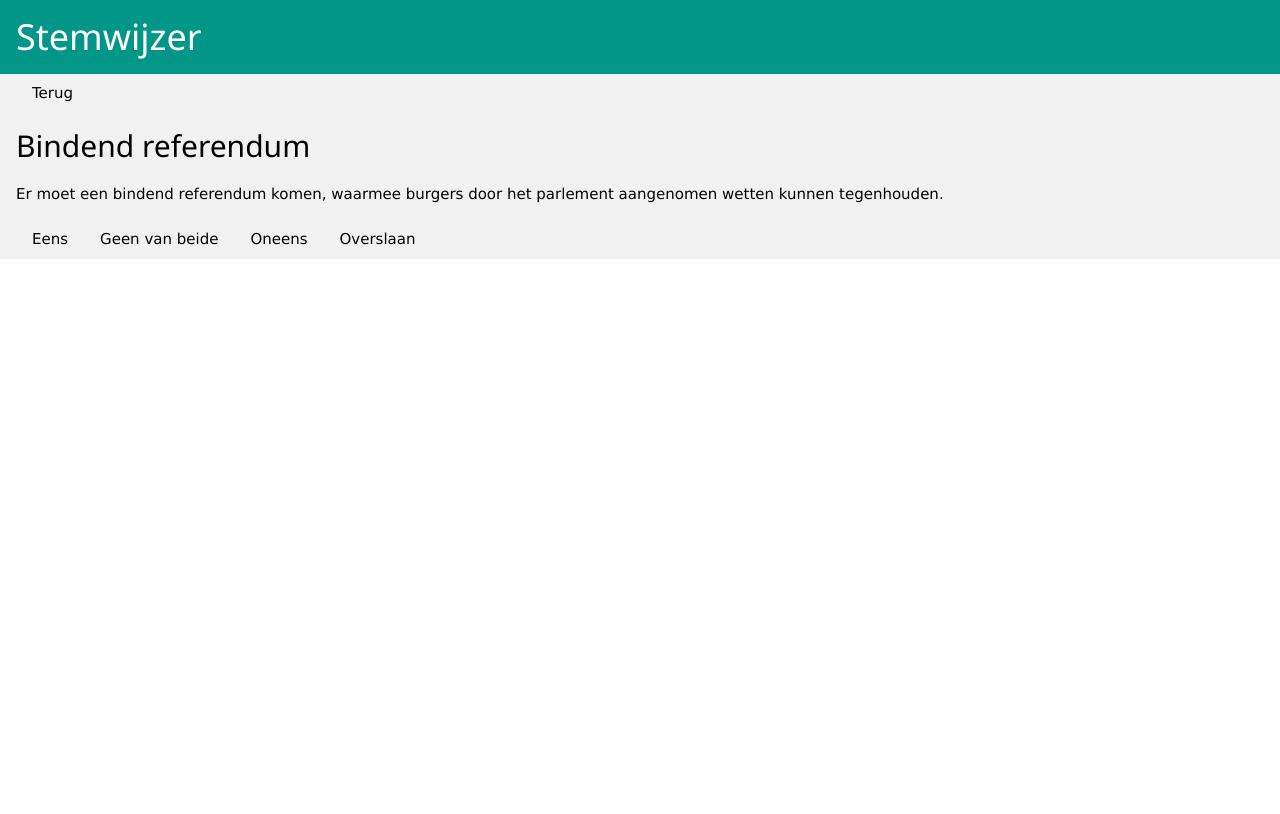
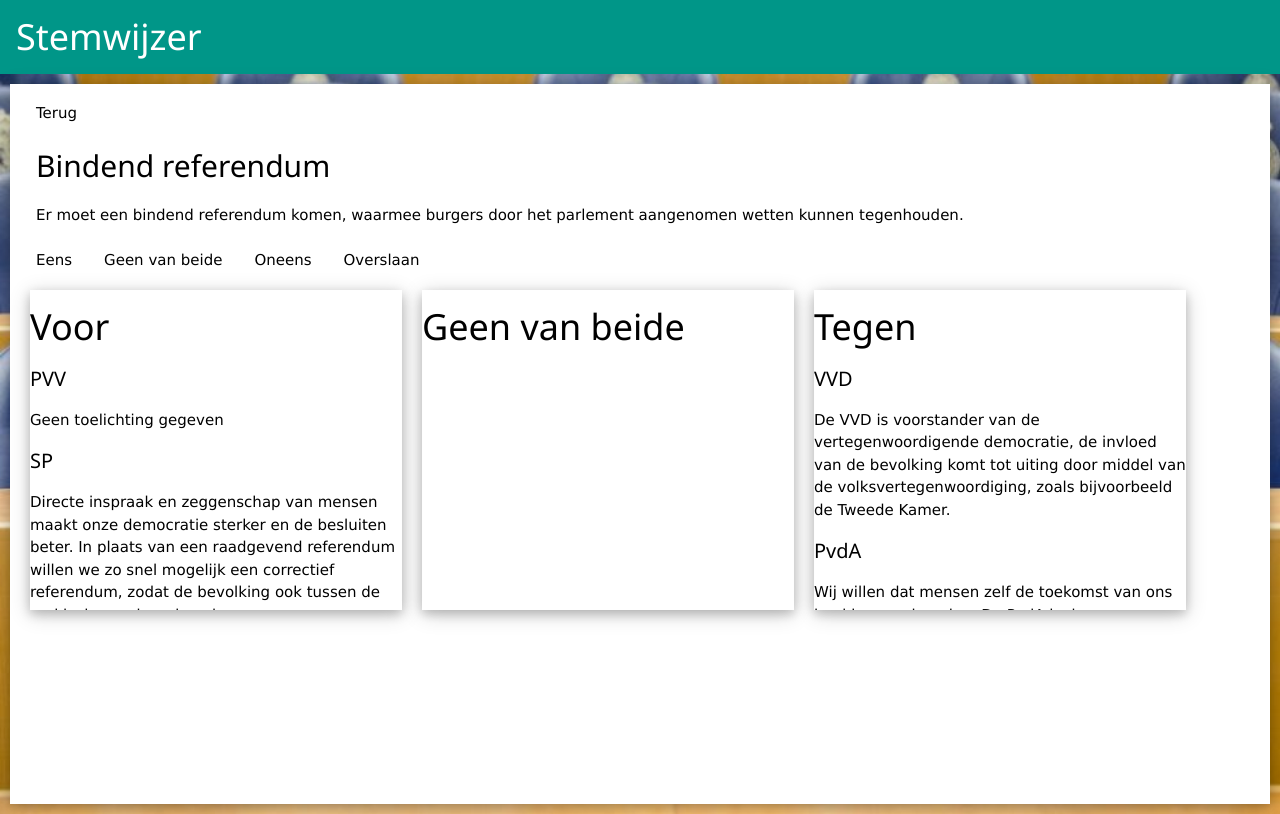
Before and after one commit to SimonDamminga/javascrip-chalange-school, a plain HTML site: page index.html in a window 1280 px wide. Both pictures are taken after a click on the button "Start". Drawn offline with nearby package versions, Linux system fonts and the light colour scheme.

Commit message:
bijna klaar

```diff
--- /dev/null
+++ b/css/index.css
@@ -0,0 +1,20 @@
+.custom-card{
+    margin: 10px;
+    padding: 10px;
+    height: 90vh;
+    background-color: white;
+}
+.custom-two{
+    margin: 10px;
+    width: 30%;
+    height: 40vh;
+    overflow: auto;
+}
+.parties-div{
+    display: flex;
+}
+body{
+    background-image: url("../tweede-kamer.jpg");
+    background-repeat: no-repeat;
+    background-size: 100% 100%;
+}
--- a/index.html
+++ b/index.html
@@ -4,6 +4,7 @@
     <meta name="viewport" content="width=device-width, initial-scale=1.0">
     <meta http-equiv="X-UA-Compatible" content="ie=edge">
     <link rel="stylesheet" href="https://www.w3schools.com/w3css/4/w3.css">
+    <link rel="stylesheet" href="css/index.css">
     <title>Document</title>
 </head>
 <body>
--- a/js/index.js
+++ b/js/index.js
@@ -14,10 +14,29 @@ function createHomePage(){
     clearPage();
 
     var elem = element("div", [
-        element("h4", text("Klik op start om te beginnen")),
-        element("p", text("Test uw politieke voorkeur aan de hand van 30 stellingen")),
+        element("h4", text("Klik op start om te beginnen"), [attribute("class", "w3-container")]),
+        element("p", text("Test uw politieke voorkeur aan de hand van 30 stellingen"), [attribute("class", "w3-container")]),
         element("button", text("Start"), [attribute("class", "w3-button w3-hover-blue"), attribute("onclick", "next()")])
-    ], [attribute("class", "w3-container w3-light-grey")]);
+    ], [attribute("class", "w3-card-4 custom-card")]);
+
+
+    page.appendChild(elem);
+}
+
+function createReviewPage(results){
+    clearPage();
+
+    var elem = element("div", [
+        element("button", text("Terug"), [attribute("class", "w3-button w3-hover-blue"), attribute("onclick", "back()")]),
+        element("h4", text("Bekijk je resultaten"), [attribute("class", "w3-container")]),
+    ], [attribute("class", "w3-card-4 custom-card")]);
+
+    results.forEach(result => {
+       var resultsText = element("p", text("vraag: " + result.question + ", resultaat: " + result.value), [attribute("class", "w3-container")]);
+       var goToQuestionButton = element("button", [text("ga naar vraag: " + result.question)], [attribute("class", "w3-button w3-hover-blue"), attribute("onclick", "createQuestionPage(" + (result.question - 1) + ")")])
+       elem.appendChild(goToQuestionButton);
+       elem.appendChild(resultsText);
+    });
 
 
     page.appendChild(elem);
@@ -28,14 +47,42 @@ function createQuestionPage(index){
 
     var elem = element("div", [
         element("button", text("Terug"), [attribute("class", "w3-button w3-hover-blue"), attribute("onclick", "back()")]),
-        element("h2", text(subjects[index].title)),
-        element("p", text(subjects[index].statement)),
-        element("button", text("Eens"), [attribute("class", "w3-button w3-hover-blue"), attribute("onclick", "next('eens', index)")]),
-        element("button", text("Geen van beide"), [attribute("class", "w3-button w3-hover-blue"), attribute("onclick", "next('geen van beide', index)")]),
-        element("button", text("Oneens"), [attribute("class", "w3-button w3-hover-blue"), attribute("onclick", "next('oneens', index)")]),
-        element("button", text("Overslaan"), [attribute("class", "w3-button w3-hover-blue"), attribute("onclick", "next('unanswered', index)")])
-    ], [attribute("class", "w3-container w3-light-grey")])
+        element("h2", text(subjects[index].title), [attribute("class", "w3-container")]),
+        element("p", text(subjects[index].statement), [attribute("class", "w3-container")]),
+        element("button", text("Eens"), [attribute("class", "w3-button w3-hover-blue"), attribute("onclick", "next('eens', "+ index +")")]),
+        element("button", text("Geen van beide"), [attribute("class", "w3-button w3-hover-blue"), attribute("onclick", "next('geen van beide', "+ index +")")]),
+        element("button", text("Oneens"), [attribute("class", "w3-button w3-hover-blue"), attribute("onclick", "next('oneens', "+ index +")")]),
+        element("button", text("Overslaan"), [attribute("class", "w3-button w3-hover-blue"), attribute("onclick", "next('unanswered', "+ index +")")]),
 
+
+    ], [attribute("class", "w3-card-4 custom-card")])
+    var pariesThink = element("div", [], [attribute("class", "parties-div")]);
+    var pro = element("div", [element("h1", text("Voor"))], [attribute("class", "w3-card-4 custom-two")]);
+    var ambivalent = element("div", [element("h1", text("Geen van beide"))], [attribute("class", "w3-card-4 custom-two")]);
+    var contra = element("div", [element("h1", text("Tegen"))], [attribute("class", "w3-card-4 custom-two")]);
+
+    subjects[index].parties.forEach(parie => {
+        if(parie.position == "pro"){
+            pro.appendChild(element("div", [
+                element("h4", text(parie.name)),
+                element("p", text(parie.explanation))
+            ], []))
+        }else if(parie.position == "ambivalent"){
+            ambivalent.appendChild(element("div", [
+                element("h4", text(parie.name)),
+                element("p", text(parie.explanation))
+            ], []))
+        }else{
+            contra.appendChild(element("div", [
+                element("h4", text(parie.name)),
+                element("p", text(parie.explanation))
+            ], []))
+        }
+    });
+    pariesThink.appendChild(pro);
+    pariesThink.appendChild(ambivalent);
+    pariesThink.appendChild(contra);
+    elem.appendChild(pariesThink);
     page.appendChild(elem);
 }
 
@@ -45,18 +92,18 @@ function next(value, question){
     else{q = question + 1}
 
     if(value != undefined){
-       results.push({question: q, value: value})
+        results[q] = {question: q, value: value};
     }
 
     if(q < subjects.length){
         index++;
         createQuestionPage(index);
     }else{
+        index++;
         createReviewPage(results);
     }
+}
 
-
-}
 function back(){
     index--;
     if(index == -1){
```
Also changed, not shown: tweede-kamer.jpg (added).
